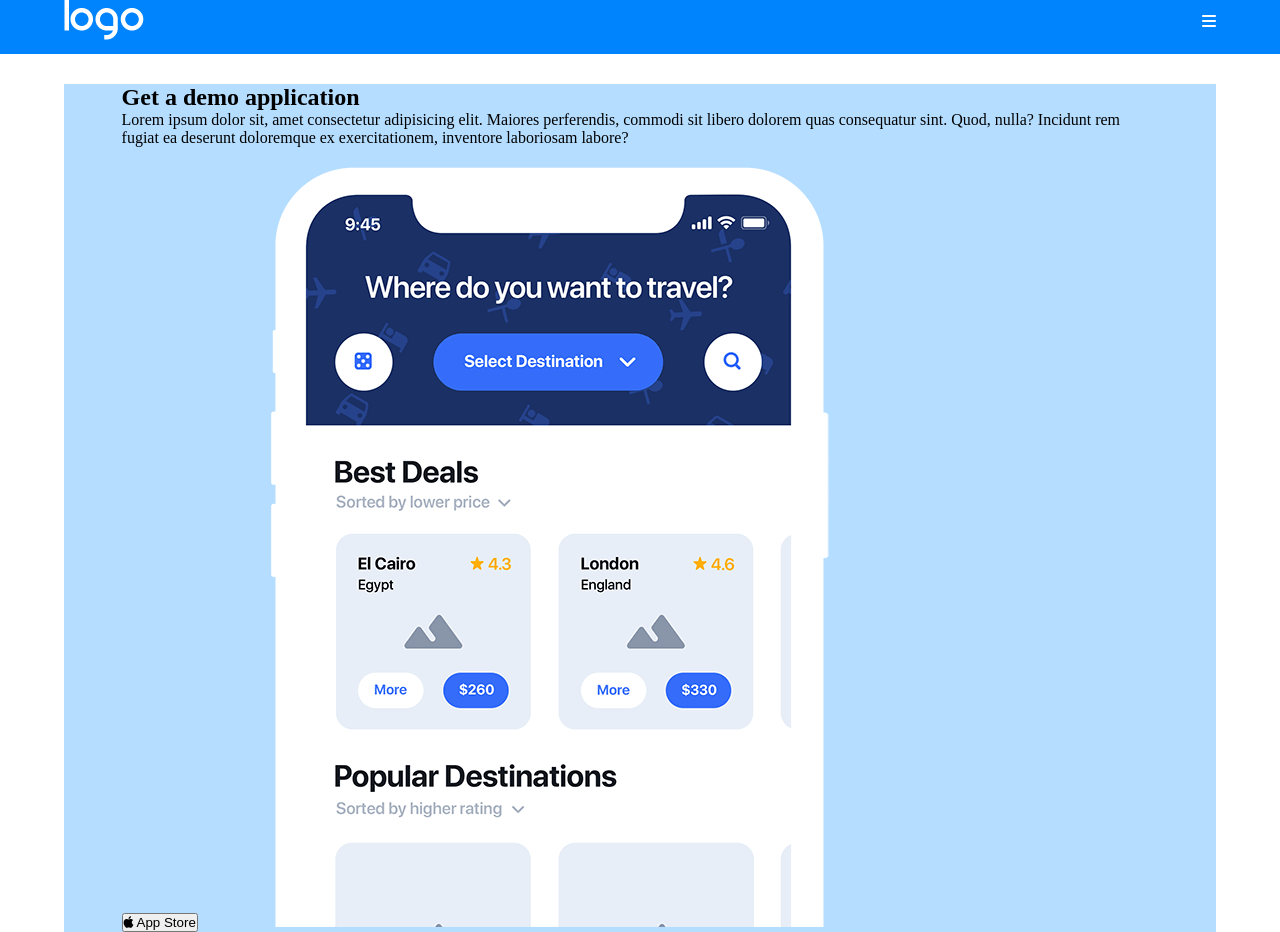
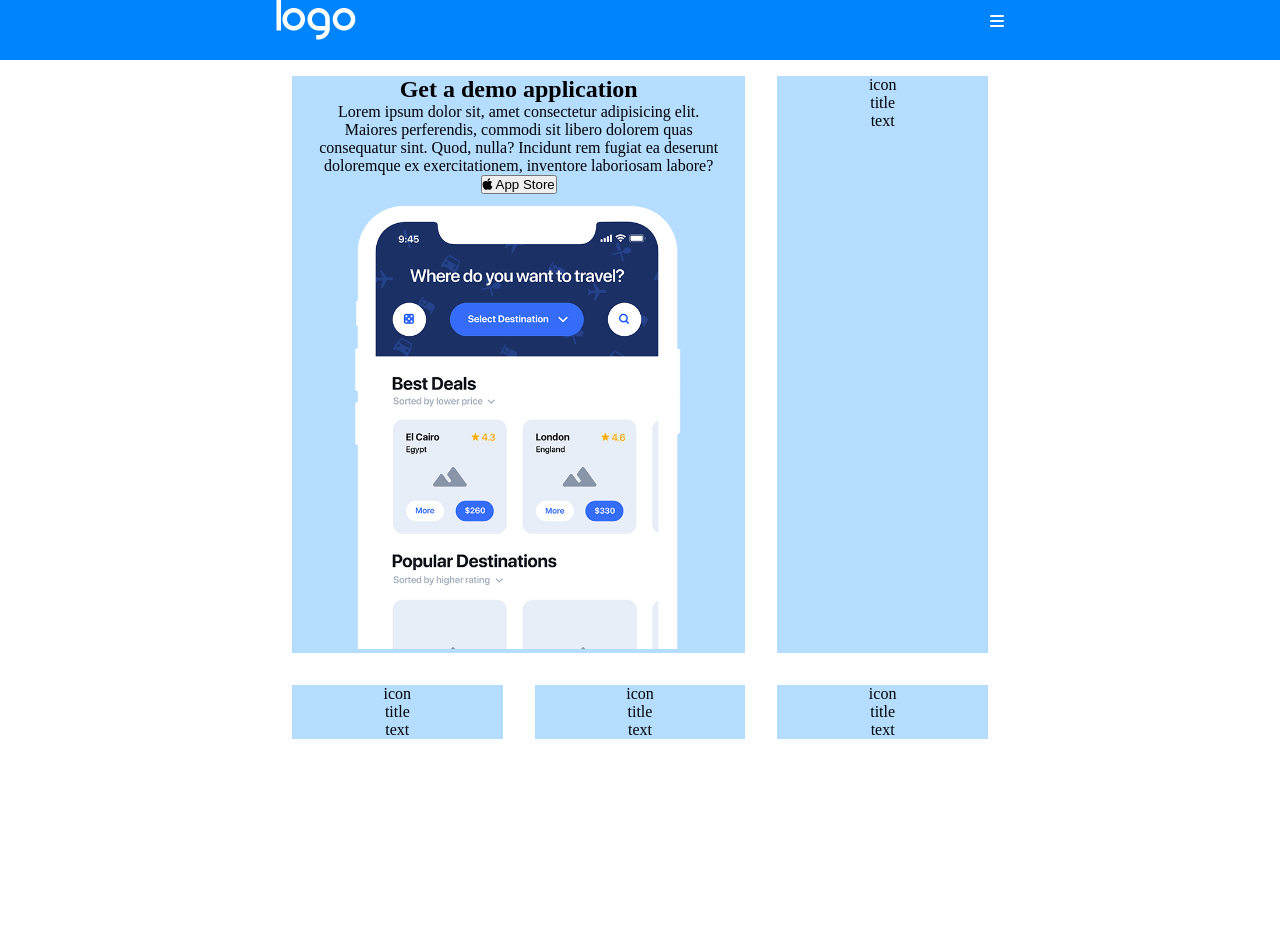
Before and after one commit to MicheleGiovagnoli/htmlcss-responsive-layout, a plain HTML site: page index.html in a window 1280 px wide. After the commit the page ends 800 px from the top, so only its background shows below. Drawn offline with Linux system fonts and the light colour scheme.

Commit message:
prima section modalita mobile-tablet

```diff
--- a/css/style.css
+++ b/css/style.css
@@ -27,12 +27,13 @@ header {
 .cards {
     background-color: var(--second-color);
     width: 100%;
-    margin-top: 30px;
+    margin-top: 2rem;
 }
 
 .card {
     width: 90%;
     margin: 0px auto;
+    text-align: center;
 }
 
 .flex {
@@ -57,6 +58,25 @@ img {
     SITE SECTIONS
  ************************************************/
  header .container {
-    padding-bottom: 10px;
+    padding-bottom: 1rem;
     color: white;
  }
+ /************************************************
+    RESPONSIVE
+ ************************************************/
+@media screen and (min-width: 768px) {
+
+    .container {
+        width: 728px;
+        display: flex;
+        flex-direction: row;
+        flex-wrap: wrap;
+    }
+    .cards {
+        width: calc( (100% / 3) - 2rem );
+        margin: 1rem;
+    }
+    .cards:first-child {
+        width: calc( (100% / 3 * 2) - 2rem);
+    }
+}
--- a/index.html
+++ b/index.html
@@ -12,7 +12,7 @@
 <body>
 
 
-            <!-- HEADER -->
+            <!-- Barra di navigazione -->
     <header>
       <div class="container flex space-between align-items">
         <div class="header-left">
@@ -25,22 +25,65 @@
     </header>
 
 
-            <!-- MAIN -->
     <main>
+
+        <!-- DEMO APPLICATION -->
         <section id="demo-application">
             <div class="container">
+
                 <div class="cards">
                     <div class="card">
                         <h2>Get a demo application</h2>
                         <p>Lorem ipsum dolor sit, amet consectetur adipisicing elit. Maiores perferendis, commodi sit libero dolorem quas consequatur sint. Quod, nulla? Incidunt rem fugiat ea deserunt doloremque ex exercitationem, inventore laboriosam labore?</p>
-                        <button class="margin">
+                        <button>
                             <i class="fa-brands fa-apple"></i>
                             <span> App Store</span>
                         </button>
                         <img src="img/phone.png" alt="phone">
                     </div>
                 </div>
+
+                <div class="cards">
+                    <div class="card">
+                        <div>icon</div>
+                        <div>title</div>
+                        <div>text</div>
+                    </div>
+                </div>
+
+                <div class="cards">
+                    <div class="card">
+                        <div>icon</div>
+                        <div>title</div>
+                        <div>text</div>
+                    </div>
+                </div>
+
+                <div class="cards">
+                    <div class="card">
+                        <div>icon</div>
+                        <div>title</div>
+                        <div>text</div>
+                    </div>
+                </div>
+
+                <div class="cards">
+                    <div class="card">
+                        <div>icon</div>
+                        <div>title</div>
+                        <div>text</div>
+                    </div>
+                </div>
             </div>
+        </section>
+
+        <!--STRATEGIC PLANING  -->
+        <section id="strategic-planing">
+            <div class="container">
+
+
+            </div>
+
         </section>
     </main>
 </body>
```
